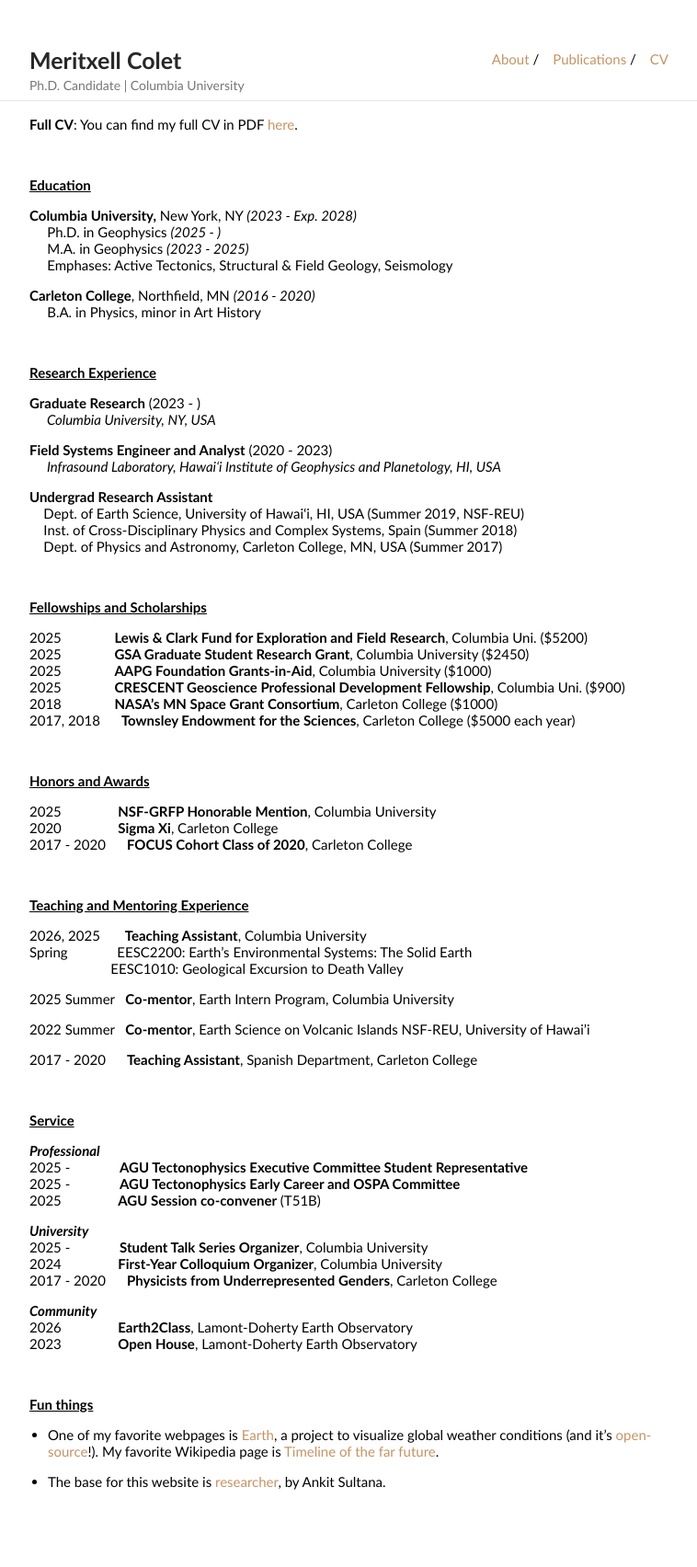
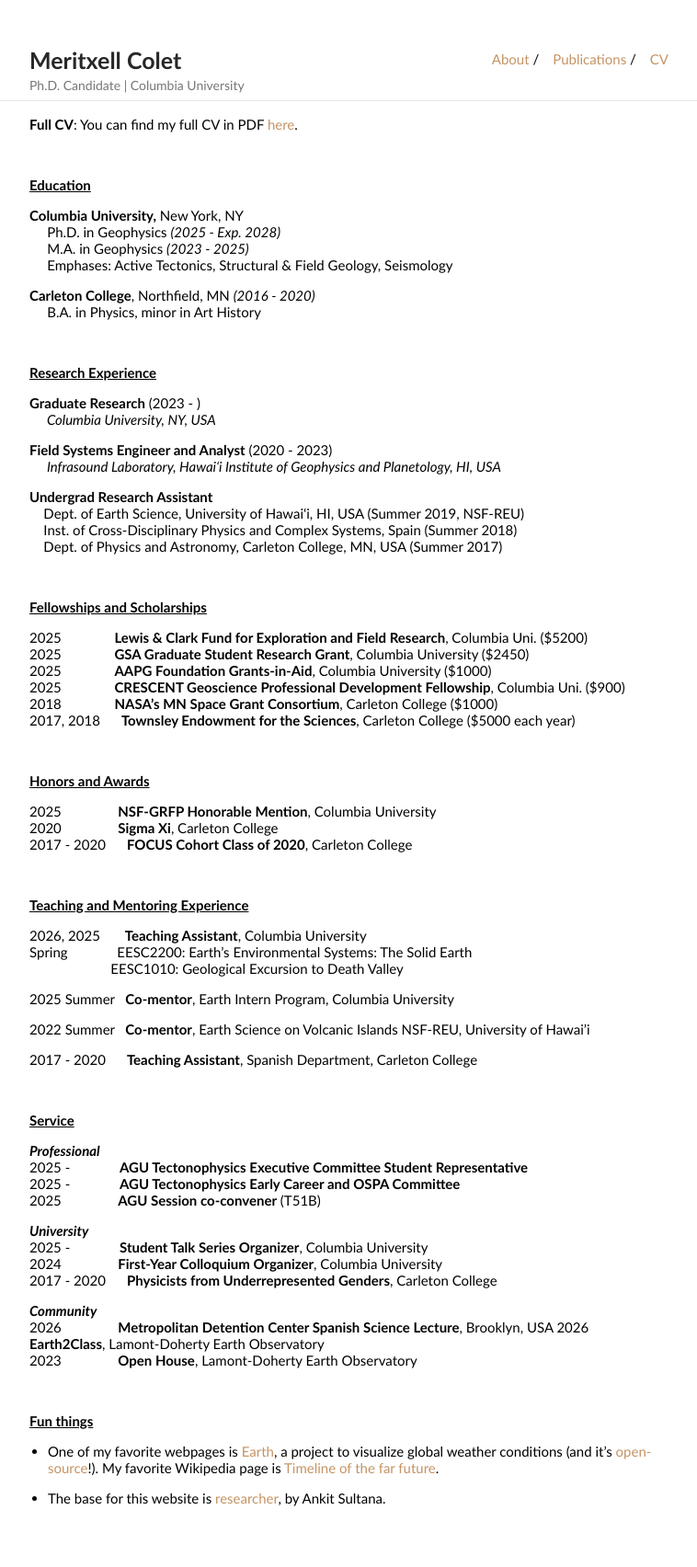
Before and after one commit to MeritxellC/MeritxellC.github.io, a Jekyll site: the page built from cv/cv.md, in a window 1280 px wide. Shown: the whole page at 92% size, without its empty margins (258-1016 px from the left). Built offline with Jekyll 4.4.1, drawn with Linux system fonts in a browser that asks for light colours.

Commit message:
minor update

```diff
--- a/cv/cv.md
+++ b/cv/cv.md
@@ -11,8 +11,8 @@ layout: default
 
 <p><strong><u>Education</u></strong></p>
 <p>
-<b>Columbia University,</b> New York, NY <i>(2023 - Exp. 2028)</i><br>
-&nbsp;&nbsp;&nbsp;&nbsp; Ph.D. in Geophysics <i>(2025 - )</i><br>
+<b>Columbia University,</b> New York, NY<br>
+&nbsp;&nbsp;&nbsp;&nbsp; Ph.D. in Geophysics <i>(2025 - Exp. 2028)</i><br>
 &nbsp;&nbsp;&nbsp;&nbsp; M.A. in Geophysics <i>(2023 - 2025)</i> <br>
 &nbsp;&nbsp;&nbsp;&nbsp; Emphases: Active Tectonics, Structural & Field Geology, Seismology<br>
 </p>
@@ -98,6 +98,7 @@ Spring&nbsp;&nbsp;&nbsp;&nbsp;&nbsp;&nbsp;&nbsp;&nbsp;&nbsp;&nbsp;&nbsp;&nbsp;&n
 
 <p>
 <b><i>Community </i></b><br>
+2026 &nbsp;&nbsp;&nbsp;&nbsp;&nbsp;&nbsp;&nbsp;&nbsp;&nbsp;&nbsp;&nbsp;&nbsp;&nbsp;&nbsp;  <b>Metropolitan Detention Center Spanish Science Lecture</b>, Brooklyn, USA
 2026 &nbsp;&nbsp;&nbsp;&nbsp;&nbsp;&nbsp;&nbsp;&nbsp;&nbsp;&nbsp;&nbsp;&nbsp;&nbsp;&nbsp;  <b>Earth2Class</b>, Lamont-Doherty Earth Observatory<br>
 2023 &nbsp;&nbsp;&nbsp;&nbsp;&nbsp;&nbsp;&nbsp;&nbsp;&nbsp;&nbsp;&nbsp;&nbsp;&nbsp;&nbsp;  <b>Open House</b>, Lamont-Doherty Earth Observatory<br>
 </p>
```
